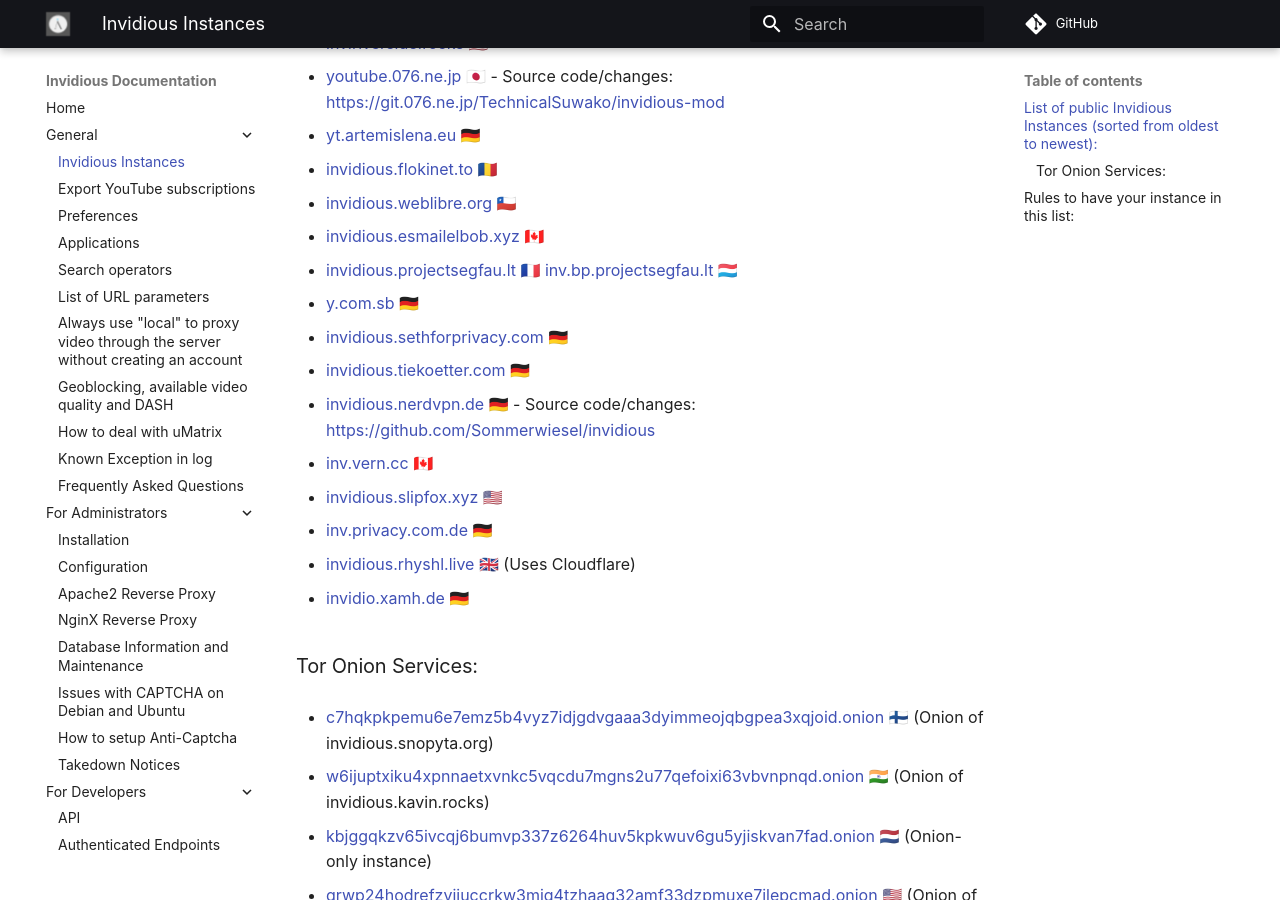
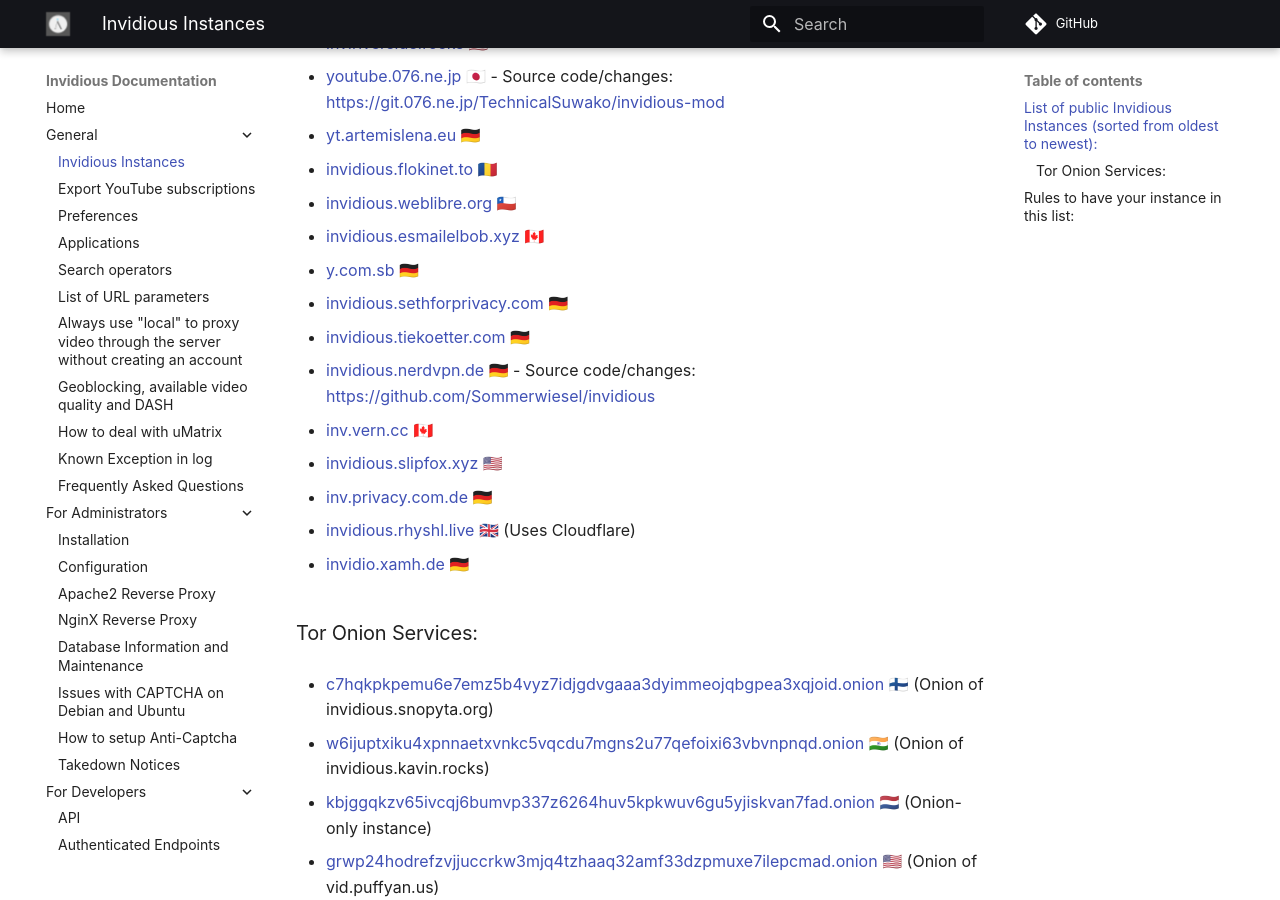
Before and after one commit to iv-org/documentation, an MkDocs documentation site: the page built from docs/instances.md, in a window 1280 px wide and 900 px high, scrolled down 617 px. Built offline with MkDocs 1.6.1 and Material for MkDocs 9.7.7, drawn with Linux system fonts in a browser that asks for light colours; comment, search, counter and statistics services are not loaded.

Commit message:
remove inv.bp.projectsegfau.lt

```diff
--- a/docs/instances.md
+++ b/docs/instances.md
@@ -29,8 +29,6 @@
 * [invidious.weblibre.org](https://invidious.weblibre.org) 🇨🇱
 
 * [invidious.esmailelbob.xyz](https://invidious.esmailelbob.xyz) 🇨🇦
-
-* [invidious.projectsegfau.lt](https://invidious.projectsegfau.lt) 🇫🇷 [inv.bp.projectsegfau.lt](https://inv.bp.projectsegfau.lt) 🇱🇺
 
 * [y.com.sb](https://y.com.sb) 🇩🇪
 
```
